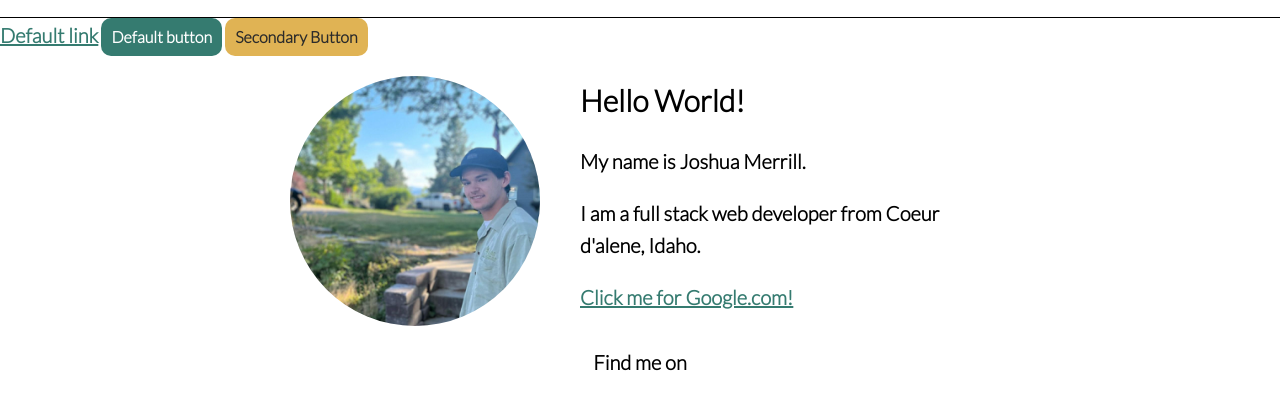
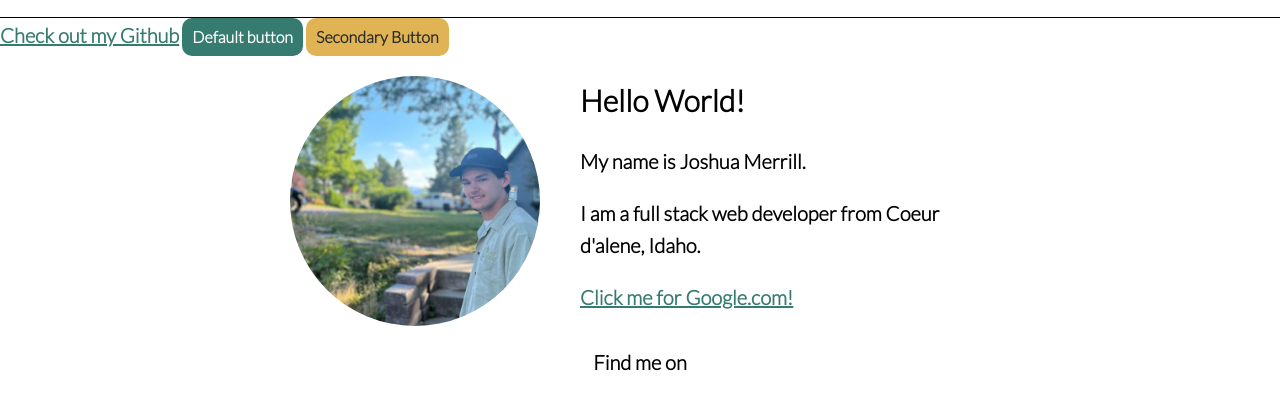
Before and after one commit to Joshua-Merrill/Portfolio-Project, a plain HTML site: page index.html in a window 1280 px wide. Shown: the part 173-568 px from the top of the page. Drawn offline with Linux system fonts and the light colour scheme.

Commit message:
Update to default link
Update to default link for a better use case

```diff
--- a/index.html
+++ b/index.html
@@ -51,7 +51,7 @@
         </ul>
       </nav>
     </header>
-    <a href="#">Default link</a>
+    <a href="#" target="blank">Check out my Github</a>
     <button name="button">Default button</button>
     <button class="button__secondary">
       Secondary Button
```
